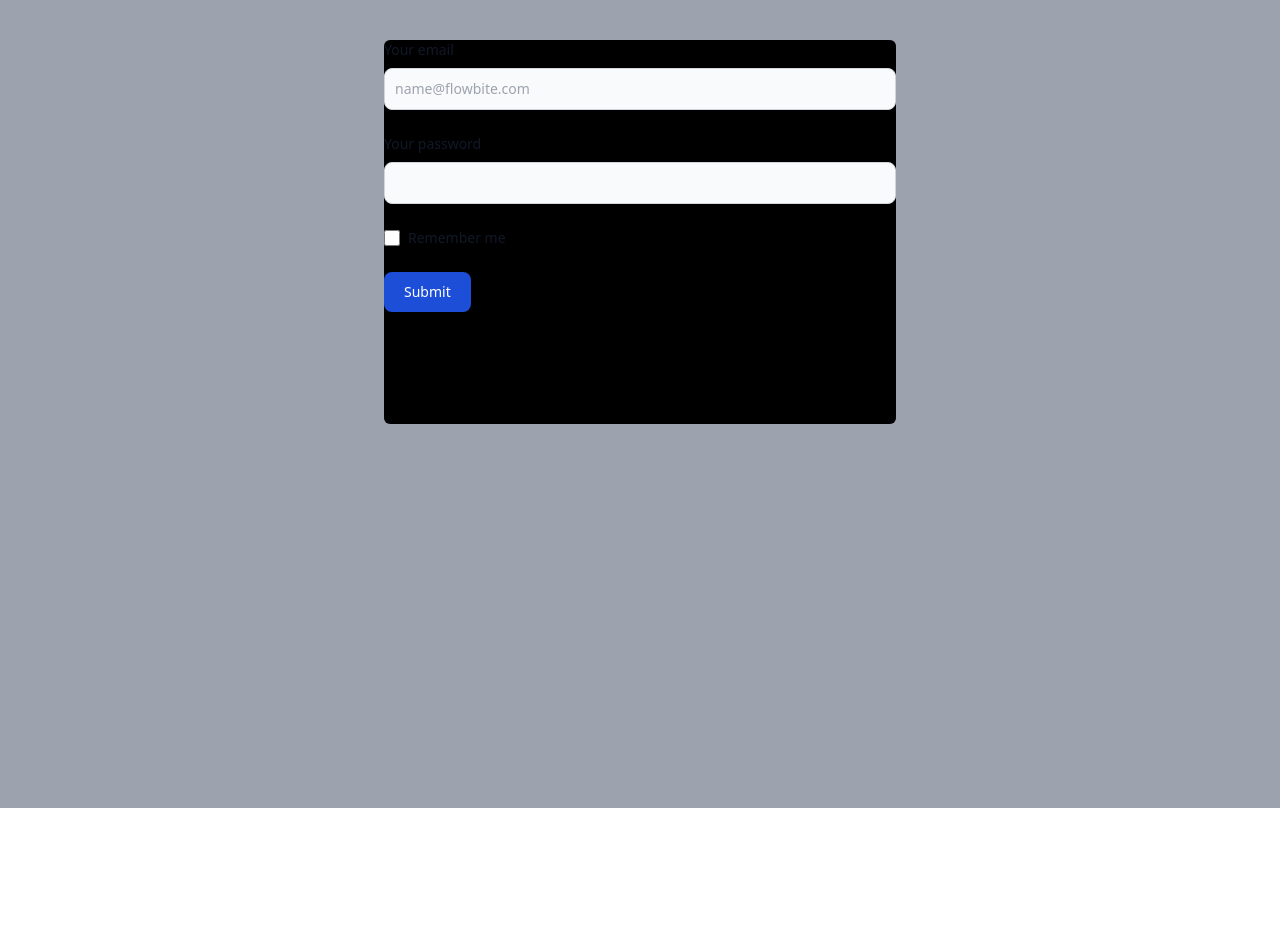
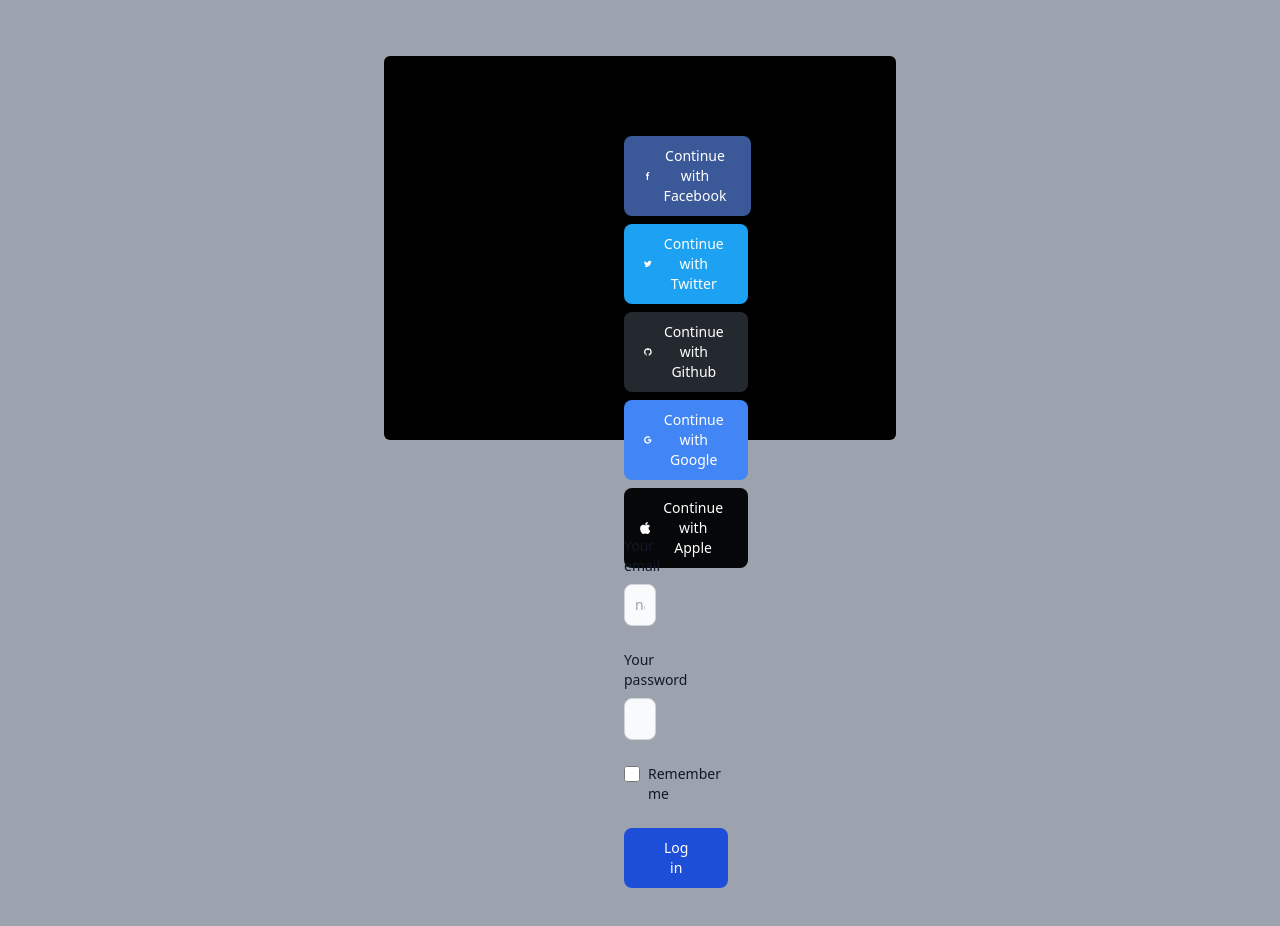
Before and after one commit to vishva7/MusicApp, a React (Create React App) app: page /loginpage in a window 1280 px wide. Shown: the part 440-1366 px from the top of the page. Before the commit the page ends 1248 px from the top, so only its background shows below. Built offline with nearby package versions, Linux system fonts and the light colour scheme.

Commit message:
modified

```diff
--- a/src/routes/loginpage.js
+++ b/src/routes/loginpage.js
@@ -58,45 +58,58 @@
     <><div class="bg-black h-24 text-white text-lg font-sans flex items-center justify-start p-4 w-full">Spotify</div><div class="bg-gray-400 p-96 mt-0">
 
       <div class="bg-black rounded-md  md:w-4/4.6 h-96">
-        {/*
+
         <div class="mt-4 mb-4 m-40 p-20">
+          <div>
           <button type="button" class="text-white bg-[#3b5998] hover:bg-[#3b5998]/90 focus:ring-4 focus:outline-none focus:ring-[#3b5998]/50 font-medium rounded-lg text-sm px-5 py-2.5 text-center inline-flex items-center dark:focus:ring-[#3b5998]/55 mr-2 mb-2">
-    <svg class="w-4 h-4 mr-2" aria-hidden="true" xmlns="http://www.w3.org/2000/svg" fill="currentColor" viewBox="0 0 8 19">
+            <svg class="w-4 h-2 mr-2" aria-hidden="true" xmlns="http://www.w3.org/2000/svg" fill="currentColor" viewBox="0 0 8 19">
               <path fill-rule="evenodd" d="M6.135 3H8V0H6.135a4.147 4.147 0 0 0-4.142 4.142V6H0v3h2v9.938h3V9h2.021l.592-3H5V3.591A.6.6 0 0 1 5.592 3h.543Z" clip-rule="evenodd" />
             </svg>
-    Sign in with Facebook
+           Continue with Facebook
           </button>
+          </div>
+
+          <div>
           <button type="button" class="text-white bg-[#1da1f2] hover:bg-[#1da1f2]/90 focus:ring-4 focus:outline-none focus:ring-[#1da1f2]/50 font-medium rounded-lg text-sm px-5 py-2.5 text-center inline-flex items-center dark:focus:ring-[#1da1f2]/55 mr-2 mb-2">
             <svg class="w-4 h-4 mr-2" aria-hidden="true" xmlns="http://www.w3.org/2000/svg" fill="currentColor" viewBox="0 0 20 17">
               <path fill-rule="evenodd" d="M20 1.892a8.178 8.178 0 0 1-2.355.635 4.074 4.074 0 0 0 1.8-2.235 8.344 8.344 0 0 1-2.605.98A4.13 4.13 0 0 0 13.85 0a4.068 4.068 0 0 0-4.1 4.038 4 4 0 0 0 .105.919A11.705 11.705 0 0 1 1.4.734a4.006 4.006 0 0 0 1.268 5.392 4.165 4.165 0 0 1-1.859-.5v.05A4.057 4.057 0 0 0 4.1 9.635a4.19 4.19 0 0 1-1.856.07 4.108 4.108 0 0 0 3.831 2.807A8.36 8.36 0 0 1 0 14.184 11.732 11.732 0 0 0 6.291 16 11.502 11.502 0 0 0 17.964 4.5c0-.177 0-.35-.012-.523A8.143 8.143 0 0 0 20 1.892Z" clip-rule="evenodd" />
             </svg>
-    Sign in with Twitter
+            Continue with Twitter
           </button>
+          </div>
+
+          <div>
           <button type="button" class="text-white bg-[#24292F] hover:bg-[#24292F]/90 focus:ring-4 focus:outline-none focus:ring-[#24292F]/50 font-medium rounded-lg text-sm px-5 py-2.5 text-center inline-flex items-center dark:focus:ring-gray-500 dark:hover:bg-[#050708]/30 mr-2 mb-2">
             <svg class="w-4 h-4 mr-2" aria-hidden="true" xmlns="http://www.w3.org/2000/svg" fill="currentColor" viewBox="0 0 20 20">
               <path fill-rule="evenodd" d="M10 .333A9.911 9.911 0 0 0 6.866 19.65c.5.092.678-.215.678-.477 0-.237-.01-1.017-.014-1.845-2.757.6-3.338-1.169-3.338-1.169a2.627 2.627 0 0 0-1.1-1.451c-.9-.615.07-.6.07-.6a2.084 2.084 0 0 1 1.518 1.021 2.11 2.11 0 0 0 2.884.823c.044-.503.268-.973.63-1.325-2.2-.25-4.516-1.1-4.516-4.9A3.832 3.832 0 0 1 4.7 7.068a3.56 3.56 0 0 1 .095-2.623s.832-.266 2.726 1.016a9.409 9.409 0 0 1 4.962 0c1.89-1.282 2.717-1.016 2.717-1.016.366.83.402 1.768.1 2.623a3.827 3.827 0 0 1 1.02 2.659c0 3.807-2.319 4.644-4.525 4.889a2.366 2.366 0 0 1 .673 1.834c0 1.326-.012 2.394-.012 2.72 0 .263.18.572.681.475A9.911 9.911 0 0 0 10 .333Z" clip-rule="evenodd" />
             </svg>
-    Sign in with Github
+            Continue with Github
           </button>
+          </div>
+
+          <div>
           <button type="button" class="text-white bg-[#4285F4] hover:bg-[#4285F4]/90 focus:ring-4 focus:outline-none focus:ring-[#4285F4]/50 font-medium rounded-lg text-sm px-5 py-2.5 text-center inline-flex items-center dark:focus:ring-[#4285F4]/55 mr-2 mb-2">
             <svg class="w-4 h-4 mr-2" aria-hidden="true" xmlns="http://www.w3.org/2000/svg" fill="currentColor" viewBox="0 0 18 19">
               <path fill-rule="evenodd" d="M8.842 18.083a8.8 8.8 0 0 1-8.65-8.948 8.841 8.841 0 0 1 8.8-8.652h.153a8.464 8.464 0 0 1 5.7 2.257l-2.193 2.038A5.27 5.27 0 0 0 9.09 3.4a5.882 5.882 0 0 0-.2 11.76h.124a5.091 5.091 0 0 0 5.248-4.057L14.3 11H9V8h8.34c.066.543.095 1.09.088 1.636-.086 5.053-3.463 8.449-8.4 8.449l-.186-.002Z" clip-rule="evenodd" />
             </svg>
-    Sign in with Google
+            Continue with Google
           </button>
+          </div>
+          <div>
           <button type="button" class="text-white bg-[#050708] hover:bg-[#050708]/90 focus:ring-4 focus:outline-none focus:ring-[#050708]/50 font-medium rounded-lg text-sm px-5 py-2.5 text-center inline-flex items-center dark:focus:ring-[#050708]/50 dark:hover:bg-[#050708]/30 mr-2 mb-2">
             <svg class="w-5 h-5 mr-2 -ml-1" aria-hidden="true" focusable="false" data-prefix="fab" data-icon="apple" role="img" xmlns="http://www.w3.org/2000/svg" viewBox="0 0 384 512"><path fill="currentColor" d="M318.7 268.7c-.2-36.7 16.4-64.4 50-84.8-18.8-26.9-47.2-41.7-84.7-44.6-35.5-2.8-74.3 20.7-88.5 20.7-15 0-49.4-19.7-76.4-19.7C63.3 141.2 4 184.8 4 273.5q0 39.3 14.4 81.2c12.8 36.7 59 126.7 107.2 125.2 25.2-.6 43-17.9 75.8-17.9 31.8 0 48.3 17.9 76.4 17.9 48.6-.7 90.4-82.5 102.6-119.3-65.2-30.7-61.7-90-61.7-91.9zm-56.6-164.2c27.3-32.4 24.8-61.9 24-72.5-24.1 1.4-52 16.4-67.9 34.9-17.5 19.8-27.8 44.3-25.6 71.9 26.1 2 49.9-11.4 69.5-34.3z"></path></svg>
-    Sign in with Apple
+            Continue with Apple
           </button>
           </div>
+        </div>
 
-</div> */}
+      </div>
 
-        <div>
+      <div class ="mt-4 mb-4 m-40 p-20">
     <form>
       <div class="mb-6">
         <label for="email" class="block mb-2 text-sm font-medium text-gray-900 dark:text-white">Your email</label>
-              <input type="email" id="email" class="bg-gray-50 border border-gray-300 text-gray-900 text-sm rounded-lg focus:ring-blue-500 focus:border-blue-500 block w-full p-2.5 dark:bg-gray-700 dark:border-gray-600 dark:placeholder-gray-400 dark:text-white dark:focus:ring-blue-500 dark:focus:border-blue-500" placeholder="name@flowbite.com" required />
+        <input type="email" id="email" class="bg-gray-50 border border-gray-300 text-gray-900 text-sm rounded-lg focus:ring-blue-500 focus:border-blue-500 block w-full p-2.5 dark:bg-gray-700 dark:border-gray-600 dark:placeholder-gray-400 dark:text-white dark:focus:ring-blue-500 dark:focus:border-blue-500" placeholder="name@email.com" required />
       </div>
       <div class="mb-6">
         <label for="password" class="block mb-2 text-sm font-medium text-gray-900 dark:text-white">Your password</label>
@@ -108,10 +121,10 @@
         </div>
         <label for="remember" class="ml-2 text-sm font-medium text-gray-900 dark:text-gray-300">Remember me</label>
       </div>
-            <button type="submit" class="text-white bg-blue-700 hover:bg-blue-800 focus:ring-4 focus:outline-none focus:ring-blue-300 font-medium rounded-lg text-sm w-full sm:w-auto px-5 py-2.5 text-center dark:bg-blue-600 dark:hover:bg-blue-700 dark:focus:ring-blue-800">Submit</button>
+      <div class="mb-6">
+      <button type="submit" class="text-white bg-blue-700 hover:bg-blue-800 focus:ring-4 focus:outline-none focus:ring-blue-300 font-medium rounded-lg text-sm w-full sm:w-auto px-10 py-2.5 text-center dark:bg-blue-600 dark:hover:bg-blue-700 dark:focus:ring-blue-800">Log in</button>
+      </div>
  </form>
-        </div>
-
   </div>
     </div></>
       );
```
Lines whose indentation alone changed are shown as unchanged.
